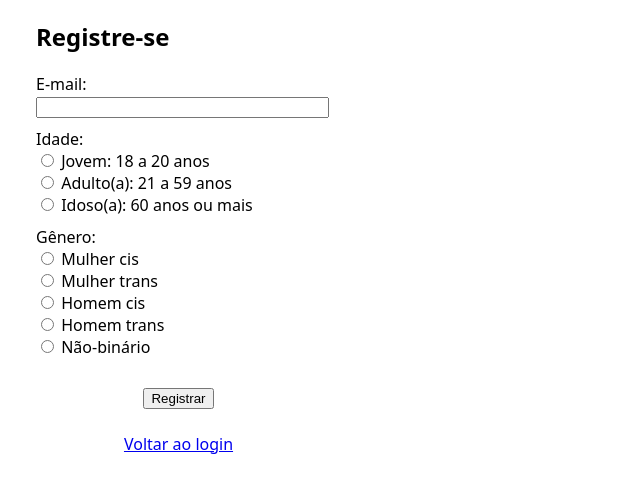
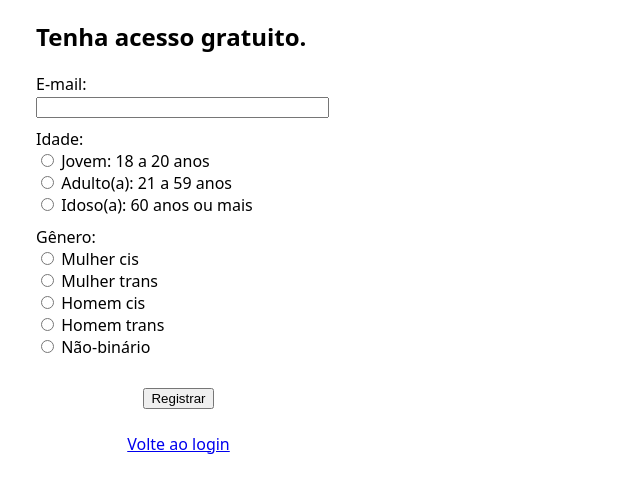
Before and after one commit to gauss-infinito/survey-app, a Next.js app in the folder frontend/: page /register in a window 1280 px wide. Shown: the top 492 px of the page, without its empty margins (0-640 px from the left). Built offline with nearby package versions, Linux system fonts and the light colour scheme; no server answers.

Commit message:
Update page.js

```diff
--- a/frontend/app/register/page.js
+++ b/frontend/app/register/page.js
@@ -70,7 +70,7 @@ export default function Register() {
 
   return (
     <div style={{ width: "285px", marginLeft: "28px", fontFamily: "system-ui" }}>
-      <h2>Registre-se</h2>
+      <h2>Tenha acesso gratuito.</h2>
 
       <MessageForm error={error} success={success} />
 
@@ -112,14 +112,14 @@ export default function Register() {
 
       {generatedCode && (
         <div style={{ marginTop: "20px", textAlign: "center" }}>
-          <strong>Guarde seu código:</strong><br />
+          <strong>Guarde o seu código:</strong><br />
           <span>{generatedCode}</span><br /><br />
           <button onClick={copyCode}>Copiar</button>
         </div>
       )}
 
       <div style={{ textAlign: "center", marginTop: "24px" }}>
-        <Link href="/login">Voltar ao login</Link>
+        <Link href="/login">Volte ao login</Link>
       </div>
     </div>
   );
```
